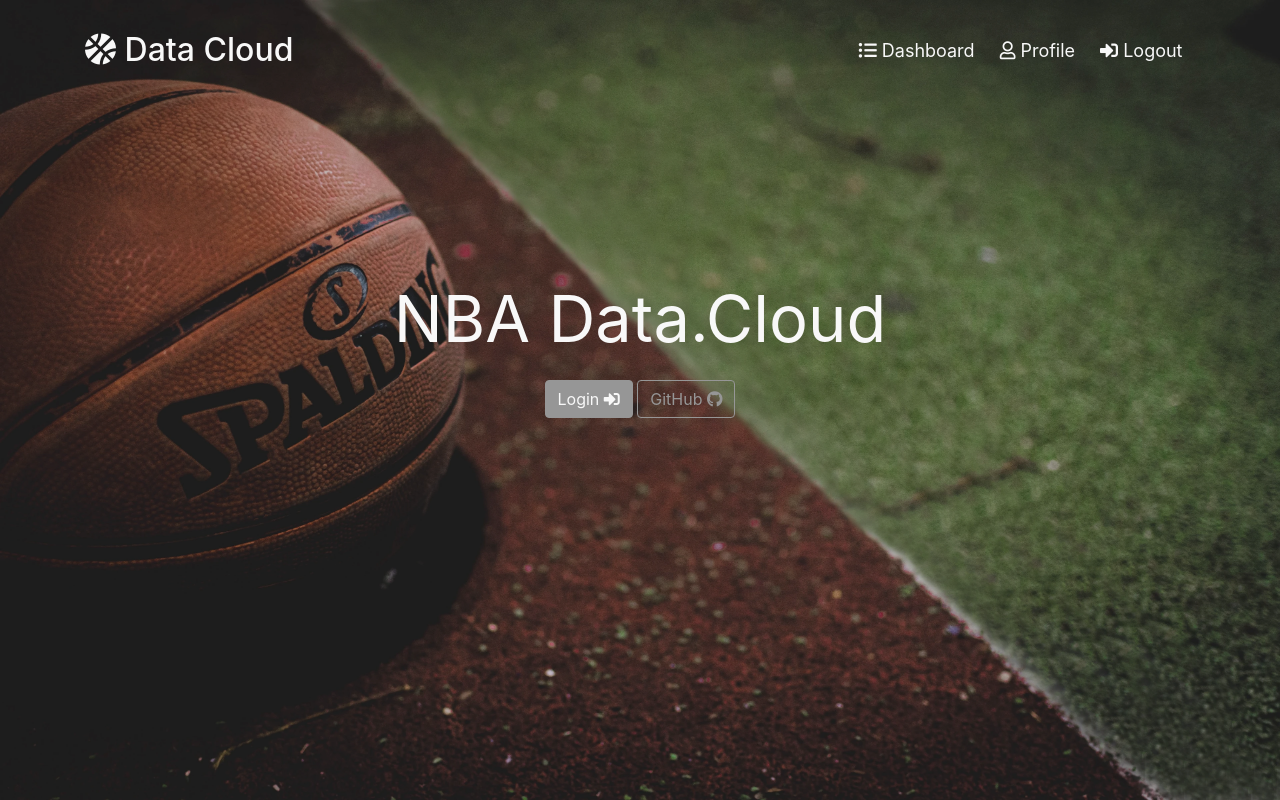
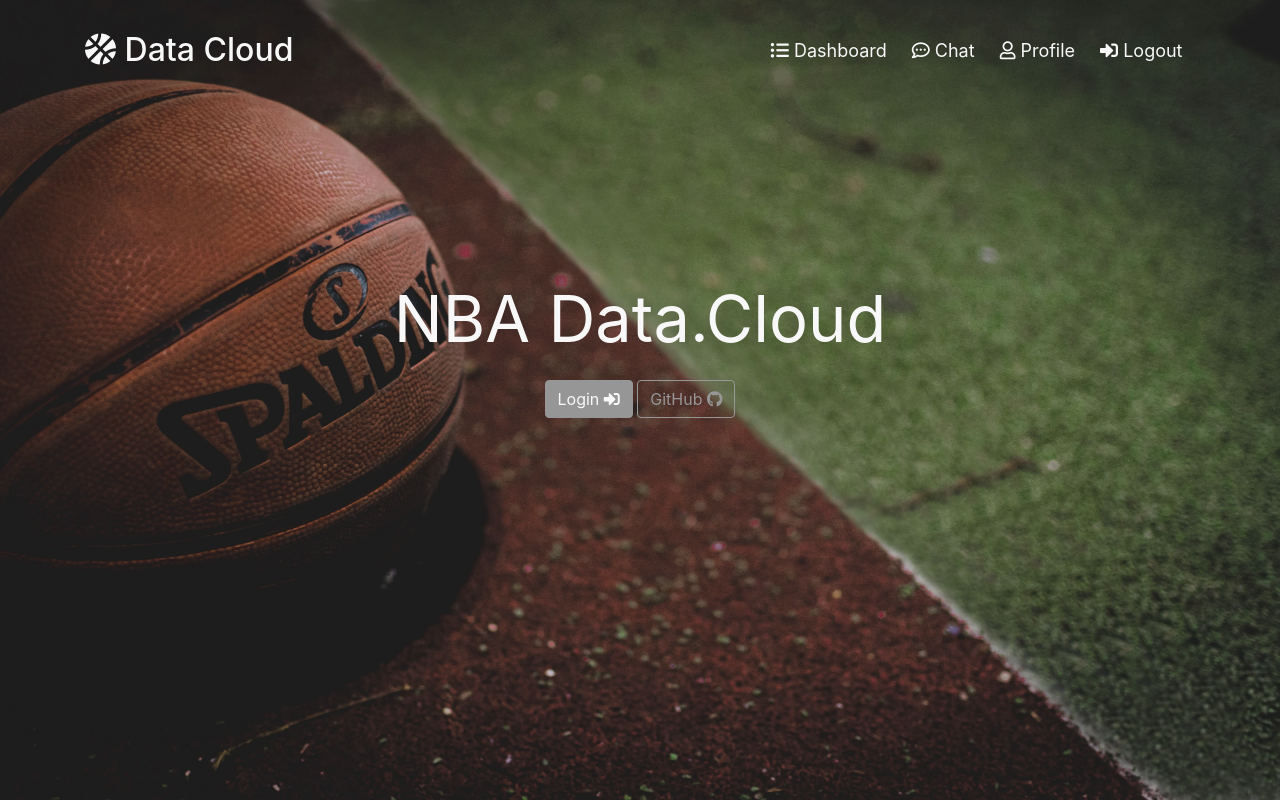
Before and after one commit to nealmick/bb, a Django app: page / in a window 1280 px wide. Run offline with Django 3.2, Linux system fonts and the light colour scheme; the visitor is signed in with stand-in values (Sample User, id 1); some libraries are stand-ins or nearby versions.

Commit message:
Add files via upload

```diff
--- a/predict/templates/predict/base.html
+++ b/predict/templates/predict/base.html
@@ -43,7 +43,8 @@
 
                 {% if user.is_authenticated %}
 
-                  <a class="nav-item nav-link" href="{% url 'home-predict' %}"><i class="fas fa-list-ul"></i><span> Dashboard</span></a>
+                <a class="nav-item nav-link" href="{% url 'home-predict' %}"><i class="fas fa-list-ul"></i><span> Dashboard</span></a>
+                <a class="nav-item nav-link" href="{% url 'community'%}"><i class="far fa-comment-dots"></i><span> Chat</span></a>
                   <a class="nav-item nav-link" href="{% url 'profile' %}"><i class="far fa-user"></i></i><span> Profile</span></a>
                   <a class="nav-item nav-link" href="{% url 'logout'%}"><i class="fas fa-sign-in-alt"></i><span> Logout</span></a>
                 {% else %}
```
